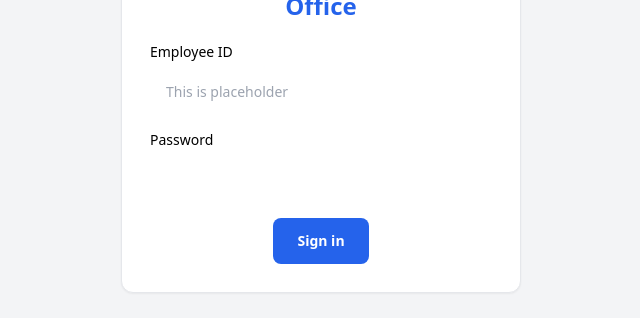
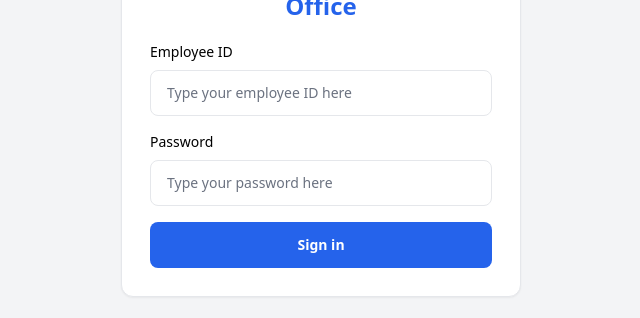
Before and after one commit to romarmph/poso_admin, a SvelteKit app: page /login in a window 1280 px wide. Shown: the part 460-778 px from the top of the page, without its empty margins (319-959 px from the left). Built offline with nearby package versions, Linux system fonts and the light colour scheme.

Commit message:
login update

```diff
--- a/package.json
+++ b/package.json
@@ -14,6 +14,7 @@
 		"@sveltejs/adapter-auto": "^3.0.0",
 		"@sveltejs/kit": "^2.0.0",
 		"@sveltejs/vite-plugin-svelte": "^3.0.0",
+		"@tailwindcss/forms": "^0.5.7",
 		"autoprefixer": "^10.4.17",
 		"postcss": "^8.4.35",
 		"svelte": "^4.2.7",
--- a/src/routes/login/+page.svelte
+++ b/src/routes/login/+page.svelte
@@ -31,8 +31,8 @@
                   <div class="relative">
                     <input
                       type="text"
-                      class="py-3 px-4 block w-full border-red-500 rounded-lg text-sm focus:border-blue-500 focus:ring-blue-500 disabled:opacity-50 disabled:pointer-events-none dark:bg-slate-900 dark:border-gray-700 dark:text-gray-400 dark:focus:ring-gray-600"
-                      placeholder="This is placeholder"
+                      class="py-3 px-4 block w-full border-gray-200 rounded-lg text-sm focus:border-blue-500 focus:ring-blue-500 disabled:opacity-50 disabled:pointer-events-none dark:bg-slate-900 dark:border-gray-700 dark:text-gray-400 dark:focus:ring-gray-600"
+                      placeholder="Type your employee ID here"
                     />
                     <div
                       class="hidden absolute inset-y-0 end-0 pointer-events-none pe-3"
@@ -74,6 +74,7 @@
                       class="py-3 px-4 block w-full border-gray-200 rounded-lg text-sm focus:border-blue-500 focus:ring-blue-500 disabled:opacity-50 disabled:pointer-events-none dark:bg-slate-900 dark:border-gray-700 dark:text-gray-400 dark:focus:ring-gray-600"
                       required
                       aria-describedby="password-error"
+                      placeholder="Type your password here"
                     />
                     <div
                       class="hidden absolute inset-y-0 end-0 pointer-events-none pe-3"
@@ -102,10 +103,10 @@
                 <!-- End Form Group -->
 
                 <!-- Sign in Button -->
-                <div class="flex justify-center">
+                <div class="w-full">
                   <button
                     type="submit"
-                    class="w-24 py-3 px-4 inline-flex justify-center items-center gap-x-2 text-sm font-semibold rounded-lg border border-transparent bg-blue-600 text-white hover:bg-blue-700 disabled:opacity-50 disabled:pointer-events-none dark:focus:outline-none dark:focus:ring-1 dark:focus:ring-gray-600"
+                    class="w-full py-3 px-4 inline-flex justify-center items-center gap-x-2 text-sm font-semibold rounded-lg border border-transparent bg-blue-600 text-white hover:bg-blue-700 disabled:opacity-50 disabled:pointer-events-none dark:focus:outline-none dark:focus:ring-1 dark:focus:ring-gray-600"
                   >
                     Sign in
                   </button>
--- a/tailwind.config.js
+++ b/tailwind.config.js
@@ -6,5 +6,6 @@ export default {
   },
   plugins: [
     require('preline/plugin'),
+    require('@tailwindcss/forms'),
   ]
 };
```
Also changed, not shown: 1 other file (tests, documents, lock files or other folders).
